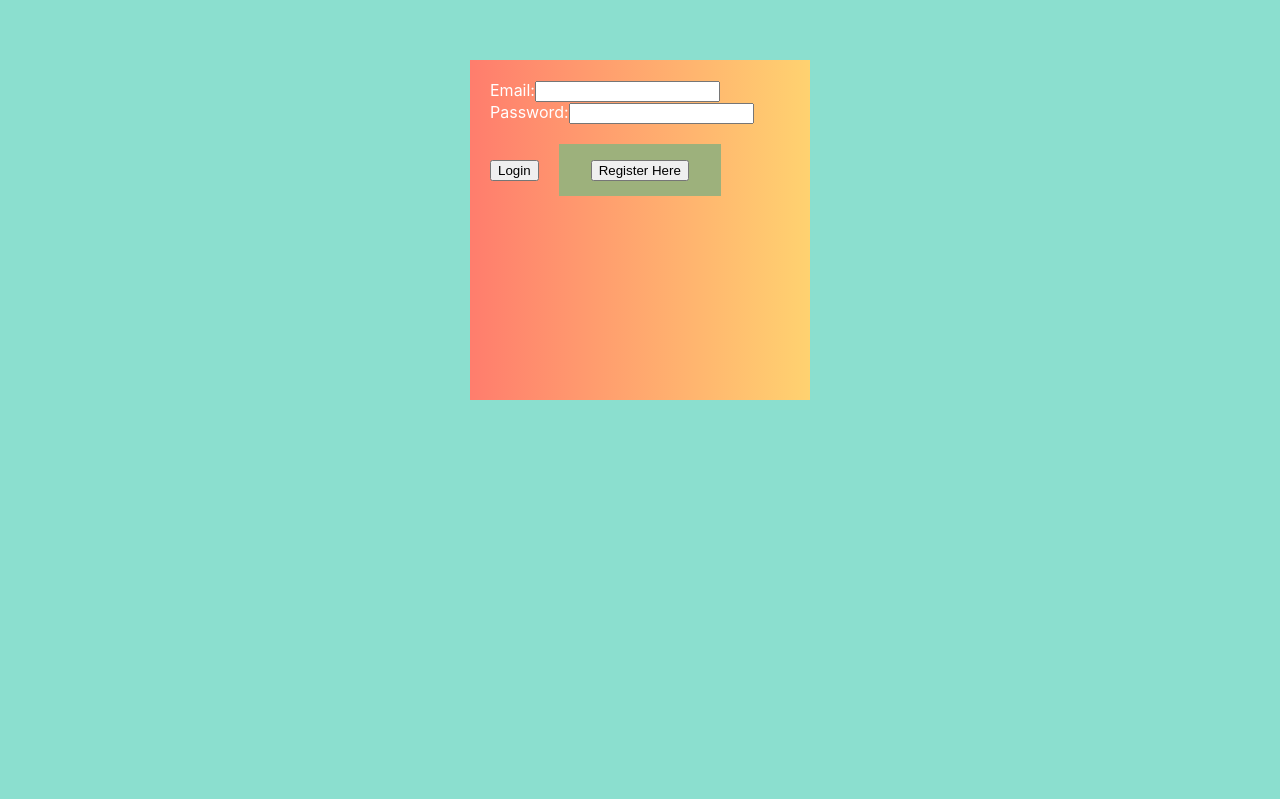
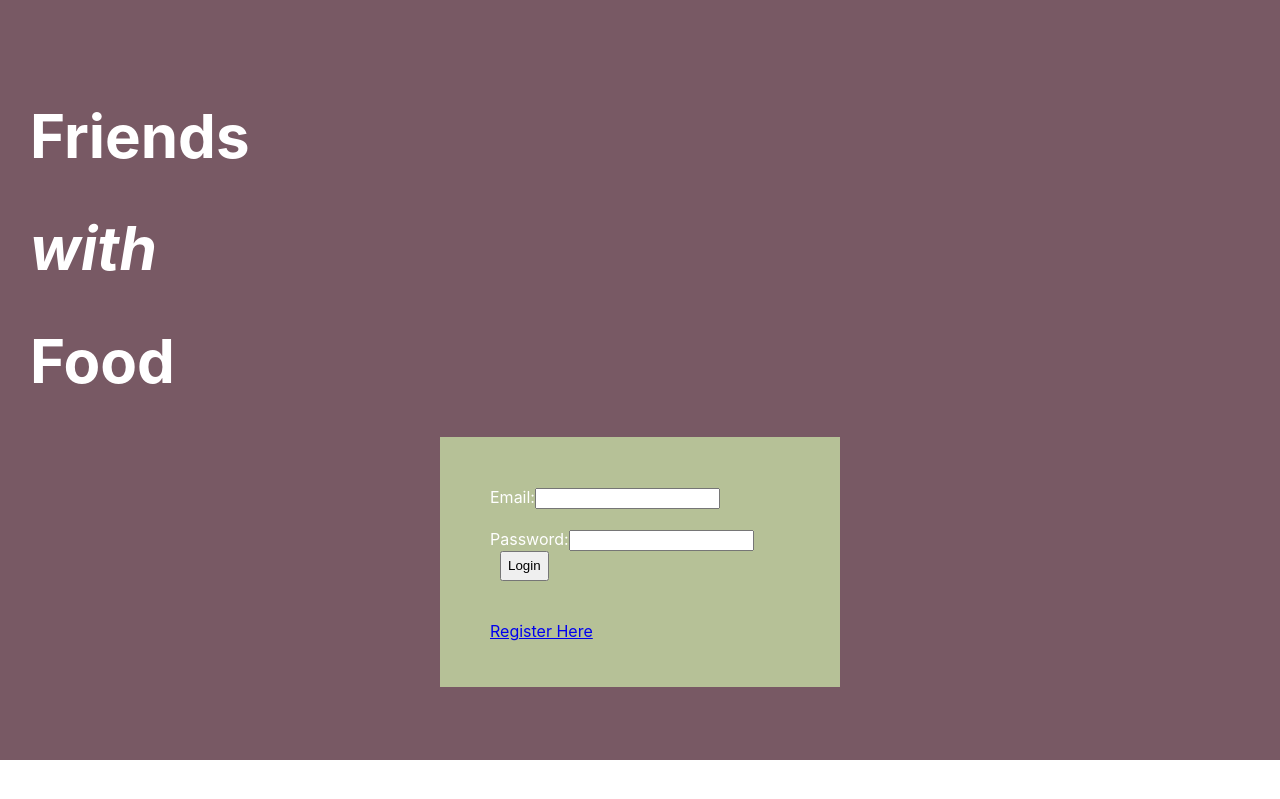
Before and after one commit to als735/foodFriends, a React (Create React App) app: page / in a window 1280 px wide. Shown: the part 115-914 px from the top of the page. After the commit the page ends 875 px from the top, so only its background shows below. Built offline with nearby package versions, Linux system fonts and the light colour scheme.

Commit message:
monday 1st commit

```diff
--- a/src/Components/auth/Auth.css
+++ b/src/Components/auth/Auth.css
@@ -1,8 +1,8 @@
 .authPage {
     width: 100%;
-    height: 800px;
+    height: 700px;
     padding-top: 175px;
-    background-color: rgb(139, 223, 207);
+    background-color: #785964;
     /* background: linear-gradient(to right, rgb(112, 245, 255) 0%, rgb(112, 255, 231) 33%, rgb(112, 179, 255) 66%, rgb(112, 179, 255) 100%); */
     color: white;
     font-size: 16px;
@@ -11,10 +11,23 @@
 
 
 .authieBox {
-    height: 300px;
+    align-content: center;
+    height: 150px;
     width: 300px;
-    background: linear-gradient(to right, #ff7d6d 0%, #ffd270 100%);
+    background-color: #B6C197;
+    margin: auto;
+    padding: 50px;
+}
 
-    margin: auto;
-    padding: 20px;
+.loginButt {
+    height: 30px;
+    margin-left: 10px;
 }
+
+.authieTitleBox {
+    margin-left: 30px;
+}
+
+.authieTitle{
+    font-size: 30px;
+}
--- a/src/Components/auth/Auth.js
+++ b/src/Components/auth/Auth.js
@@ -48,6 +48,13 @@ class Auth extends Component {
         return (
             <div className='authPage'>
                  {this.props.location.pathname !== '/' ? <Nav/> : ' '}
+                        <div className='authieTitleBox'>
+                            <div className='authieTitle'>
+                                <h1>Friends</h1>
+                                <h1><i>with</i></h1>
+                                <h1>Food</h1>
+                            </div>
+                        </div>
                  <div className='authieBox'>
                     <div>
                         <div>
@@ -61,6 +68,7 @@ class Auth extends Component {
                                 />
                             </label>
                         </div>
+                        <br/>
                         <div>
                             <label htmlFor="">
                                 Password:
@@ -71,13 +79,16 @@ class Auth extends Component {
                                     onChange={this.handleInputChange}
                                 />
                             </label>
+                            <button className='loginButt' onClick={this.login}>Login</button>
                         </div>
-                        <button onClick={this.login}>Login</button>
-                        <Link to="/register" className='links'>
-                            <button>Register Here</button>
-                        </Link>
+                        <br/>
+                            <br/>
+                            <div>
+                                <Link to="/register" >
+                                    Register Here
+                                </Link>
+                            </div>
                     </div>
-
                  </div>
             </div>
         )
--- a/src/Components/header/Header.css
+++ b/src/Components/header/Header.css
@@ -8,13 +8,13 @@
 }
 
 #header1  {
-    margin-left: 200px;
+    margin-left: 175px;
     font-family: Georgia, Times, 'Times New Roman', serif;
     font-size: 65pt;
 }
 
 .logout {
-    margin-left: 425px;
+    margin-left: 375px;
     padding-top: 5px;
     width: 50px;
     /* padding: 10px;  */
--- a/src/Components/home/Home.css
+++ b/src/Components/home/Home.css
@@ -5,7 +5,7 @@
         position: absolute;
         background-color: #93B7BE;
         font-size: 60pt;
-        margin-left: 1010px;
+        margin-left: 900px;
         margin-top: 235px;
         text-align: center;
         border: solid 2pt #723D46;
--- a/src/Components/recipeForm/RecipeForm.css
+++ b/src/Components/recipeForm/RecipeForm.css
@@ -5,7 +5,7 @@
         position: absolute;
         background-color: #93B7BE;
         font-size: 50pt;
-        margin-left: 1000px;
+        margin-left: 850px;
         margin-top: 225px;
         text-align: center;
         border: solid 2pt #723D46;
```
Also changed, not shown: controller/authController.js (+4 -4 lines), src/Components/nav/Nav.css (line endings or trailing spaces).
